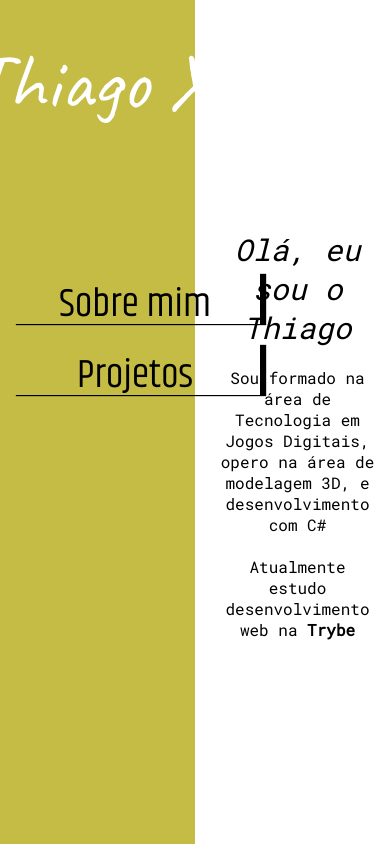
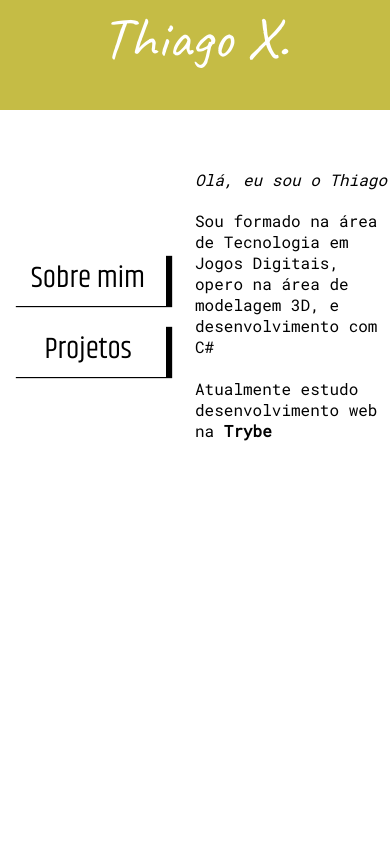
Before and after one commit to thiagopxavier/me, a React (Create React App) app: page / in a window 390 px wide. Built offline with nearby package versions, Linux system fonts and the light colour scheme.

Commit message:
Introduzindo o mobile style na Main Page

```diff
--- a/src/styles/About.css
+++ b/src/styles/About.css
@@ -1,3 +1,15 @@
+
+
+.about-page {
+  background: linear-gradient(180deg, #C5BC45 13%, #ffffff 13%);
+  display: flex;
+  margin: 0;
+  padding: 0;
+  height: 100vh;
+}
+
+
+@media screen and (min-width: 1024px) {
   .about-page {
     background: linear-gradient(90deg, #C5BC45 21%, #ffffff 0%);
     background-attachment: fixed;
@@ -6,7 +18,6 @@
     height: 100%;
     background-repeat: no-repeat;
     display: flex;
-  margin: 0;
   }
 
   .about-left {
@@ -69,3 +80,5 @@ li {
   .about-icons {
     width: 22px;
   }
+
+}
--- a/src/styles/Main.css
+++ b/src/styles/Main.css
@@ -2,10 +2,57 @@ p {
   margin: 0;
 }
 
+
+.main-page {
+  background: linear-gradient(180deg, #C5BC45 13%, #ffffff 13%);
+  display: flex;
+  margin: 0;
+  padding: 0;
+  height: 100vh;
+}
+
+.main-left {
+  display: flex;
+  justify-content: flex-start;
+  flex-direction: column;
+  width: 50%;
+}
+
+.main-right {
+  display: flex;
+  margin-top: 20vh;
+  justify-content: center;
+}
+
+.main-my-name {
+  font-size: 15vw;
+  font-family: 'Caveat', cursive;
+  color: white;
+  text-align: center;
+  background-color: #00000000;
+  width: 100vw;
+  border: none;
+}
+
+.main-buttons-nav {
+  margin-top: 20vh;
+}
+
+.button-nav {
+  font-size: 30px;
+  width: 40vw;
+  height: 5vh;
+}
+
+.main-p-about {
+  font-style: italic;
+  margin-bottom: 20px;
+}
+
+@media screen and (min-width: 1024px) {
   .main-page {
     display: flex;
     background: linear-gradient(90deg, #C5BC45 50%, #ffffff 50%);
-  /* background-attachment: fixed; */
     padding: 0;
     height: 100vh;
     background-repeat: no-repeat;
@@ -52,7 +99,7 @@ p {
     text-align: center;
   }
 
-.main-p-about{
+  .main-p-about {
     font-size: 30px;
     font-style: italic;
     margin-bottom: 20px;
@@ -63,3 +110,4 @@ p {
     flex-direction: column;
     align-items: flex-start;
   }
+}
```
Lines whose indentation alone changed are shown as unchanged.
